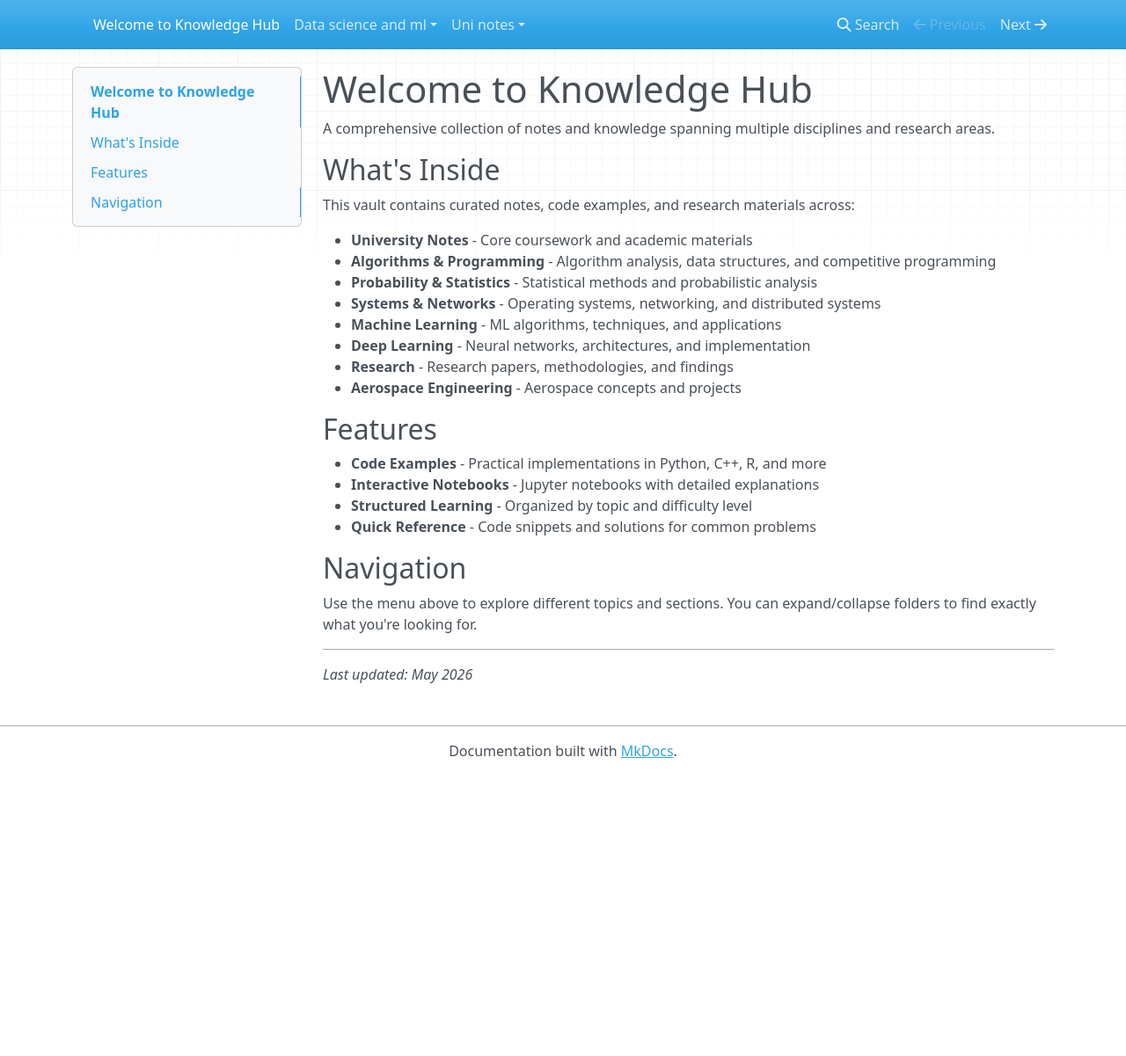
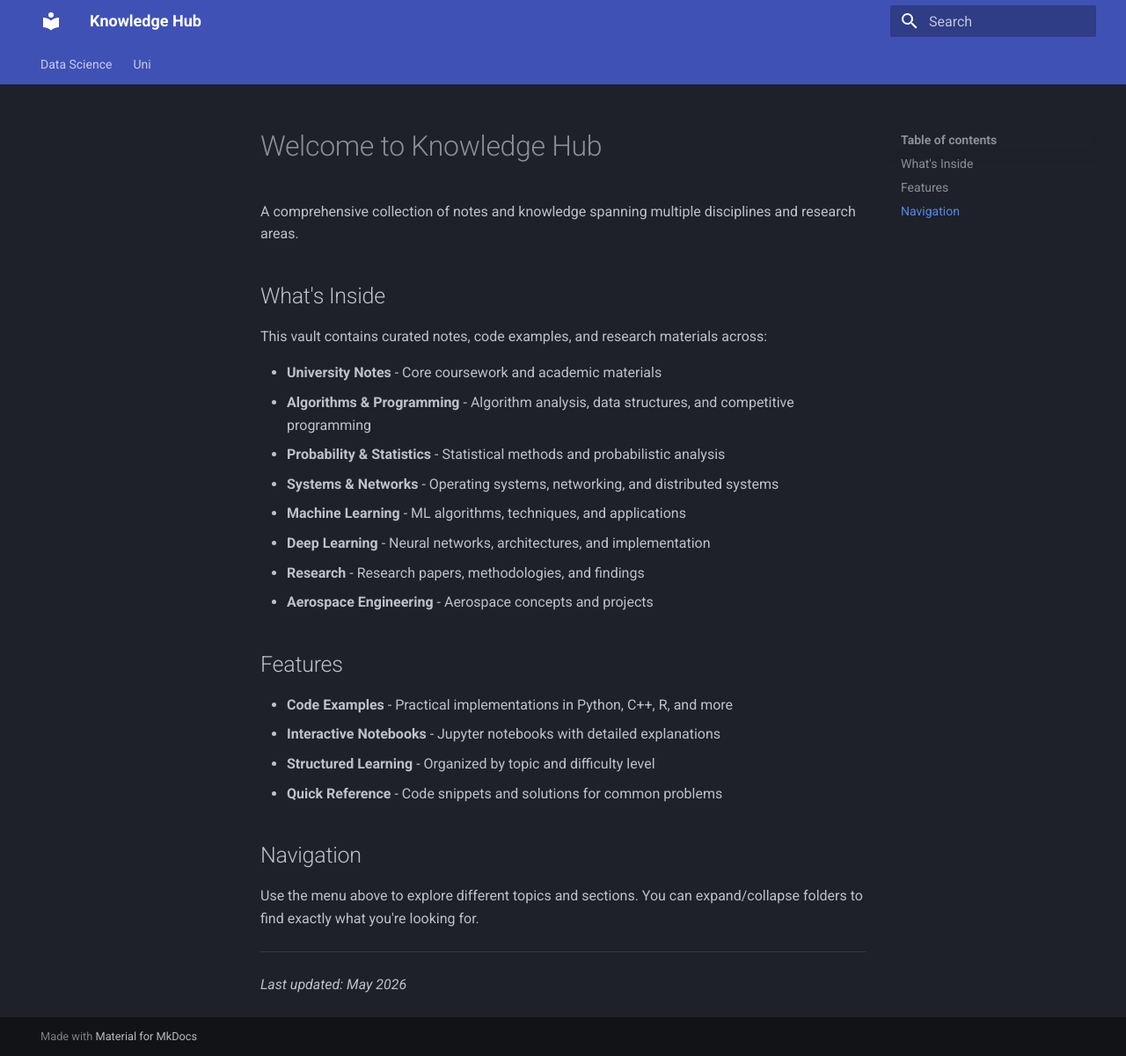
Before and after one commit to robyk01/knowledge-hub, an MkDocs documentation site: the page built from docs/index.md, in a window 1280 px wide and 1201 px high. Shown: the whole window at 88% size. Built offline with MkDocs 1.6.1 and Material for MkDocs 9.7.7, drawn with Linux system fonts in a browser that asks for light colours; nearby versions of some CDN libraries; part of the change alters nothing that is shown.

```diff
--- a/mkdocs.yml
+++ b/mkdocs.yml
@@ -1,48 +1,44 @@
-name: Update Submodules
+site_name: Knowledge Hub
+theme:
+  name: material
+  palette:
+    - scheme: slate
+      primary: indigo
+      accent: cyan
+  features:
+    - navigation.tabs
+    - navigation.top
+    - search.suggest
+    - search.highlight
 
-on:
-  schedule:
-    - cron: '0 0 * * 0'
-  workflow_dispatch:
+markdown_extensions:
+  - pymdownx.arithmatex:
+      generic: true
+  - pymdownx.superfences
+  - pymdownx.details
+  - pymdownx.tasklist:
+      custom_checkbox: true
+  - attr_list
+  - pymdownx.snippets:
+      base_path: ["docs"]
 
-env:
-  FORCE_JAVASCRIPT_ACTIONS_TO_NODE24: true
-  DISABLE_MKDOCS_2_WARNING: true
+extra_javascript:
+  - https://cdnjs.cloudflare.com/ajax/libs/mathjax/2.7.0/MathJax.js?config=TeX-MML-AM_CHTML
 
-permissions:
-  contents: write
-  pages: write
+plugins:
+  - search
+  - gen-files:
+      scripts:
+        - gen_code_pages.py
+  - literate-nav:
+      nav_file: SUMMARY.md
+  - section-index
 
-jobs:
-  update:
-    runs-on: ubuntu-latest
-    steps:
-      - uses: actions/checkout@v4
-        with:
-          fetch-depth: 0
-          submodules: recursive
-          token: ${{ secrets.GITHUB_TOKEN }}
-
-      - name: Set up Python
-        uses: actions/setup-python@v4
-        with:
-          python-version: '3.12'
-
-      - name: Update submodules
-        run: |
-          git config --global user.email "action@github.com"
-          git config --global user.name "GitHub Action"
-          git submodule update --remote --merge
-
-      - name: Commit changes
-        run: |
-          if [[ -n $(git status -s) ]]; then
-            git add -A
-            git commit -m "chore: update submodules"
-            git push origin main
-          fi
-
-      - name: Build and deploy
-        run: |
-          pip install -r requirements.txt
-          mkdocs gh-deploy --force
+nav:
+  - Home: index.md
+  - Library:
+      - Algorithms & Programming: uni-notes/pa/
+      - Probability & Statistics: uni-notes/ps/
+      - Systems & Networking: uni-notes/rc/
+      - Operating Systems: uni-notes/so/
+      - Data Structures: uni-notes/alo/
```
Also changed, not shown: 1 other file.
